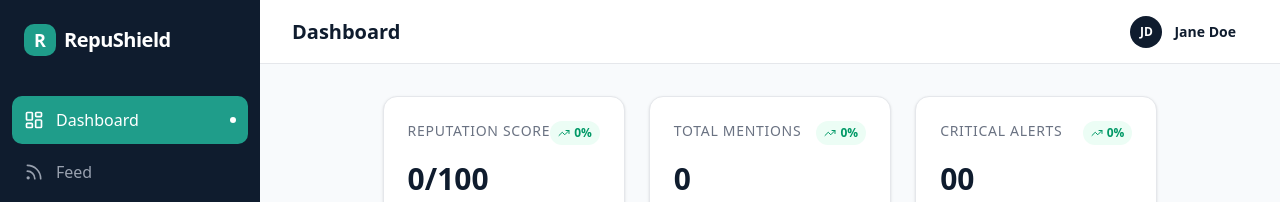
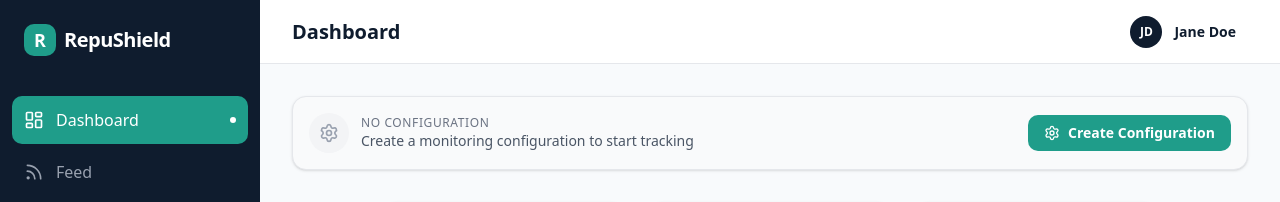
Before and after one commit to trueinf/Repushieldv7, a React (Vite) app in the folder frontend/: page / in a window 1280 px wide. Shown: the top 202 px of the page. Built offline with nearby package versions, Linux system fonts and the light colour scheme; no server answers; a web font is replaced by a local one.

Commit message:
Configuration Context Bar - Show inactive configurations with Not Active status - Display previous config when not active with Activate button - Three states: Active (green), Not Active (amber), No Config (gray)

```diff
--- a/frontend/src/components/generated/RepuShield.tsx
+++ b/frontend/src/components/generated/RepuShield.tsx
@@ -226,10 +226,23 @@ export const RepuShield = () => {
 
   const loadActiveConfiguration = async () => {
     try {
-      const config = await ConfigurationApi.getActive();
-      if (config) {
-        setConfigurationId(config.id);
-        setActiveConfiguration(config);
+      // First try to get active configuration
+      const activeConfig = await ConfigurationApi.getActive();
+      if (activeConfig) {
+        setConfigurationId(activeConfig.id);
+        setActiveConfiguration({ ...activeConfig, _isActive: true });
+      } else {
+        // If no active config, get the most recent one
+        const allConfigs = await ConfigurationApi.getAll();
+        if (allConfigs && allConfigs.length > 0) {
+          // Sort by updatedAt to get the most recent
+          const sortedConfigs = allConfigs.sort((a, b) =>
+            new Date(b.updatedAt).getTime() - new Date(a.updatedAt).getTime()
+          );
+          const mostRecent = sortedConfigs[0];
+          setConfigurationId(mostRecent.id);
+          setActiveConfiguration({ ...mostRecent, _isActive: false });
+        }
       }
     } catch (err) {
       console.error('Error loading configuration:', err);
@@ -346,15 +359,21 @@ export const RepuShield = () => {
             <div className="max-w-7xl mx-auto space-y-8">
 
             {/* Configuration Context Bar */}
-            {activeConfiguration && (
-              <div className="bg-white border border-gray-200 rounded-xl shadow-sm p-4">
+            {activeConfiguration ? (
+              <div className={`border rounded-xl shadow-sm p-4 ${activeConfiguration._isActive ? 'bg-white border-gray-200' : 'bg-amber-50 border-amber-200'}`}>
                 <div className="flex items-center justify-between">
                   <div className="flex items-center space-x-6">
-                    {/* Active Configuration Name */}
+                    {/* Configuration Name with Status */}
                     <div className="flex items-center space-x-3">
-                      <div className="w-2 h-2 bg-emerald-500 rounded-full animate-pulse" />
+                      {activeConfiguration._isActive ? (
+                        <div className="w-2 h-2 bg-emerald-500 rounded-full animate-pulse" />
+                      ) : (
+                        <div className="w-2 h-2 bg-amber-500 rounded-full" />
+                      )}
                       <div>
-                        <p className="text-xs text-gray-500 font-medium uppercase tracking-wider">Active Configuration</p>
+                        <p className={`text-xs font-medium uppercase tracking-wider ${activeConfiguration._isActive ? 'text-gray-500' : 'text-amber-600'}`}>
+                          {activeConfiguration._isActive ? 'Active Configuration' : 'Not Active'}
+                        </p>
                         <p className="text-lg font-bold text-[#0F1C2E]">{activeConfiguration.entityDetails?.name || 'Unnamed Configuration'}</p>
                       </div>
                     </div>
@@ -410,13 +429,38 @@ export const RepuShield = () => {
                     </div>
                   </div>
 
-                  {/* Edit Button */}
+                  {/* Edit/Activate Button */}
                   <button
                     onClick={() => setActiveTab('configuration')}
-                    className="flex items-center space-x-2 px-4 py-2 text-sm font-medium text-[#1F9D8A] hover:bg-[#1F9D8A]/10 rounded-lg transition-colors"
+                    className={`flex items-center space-x-2 px-4 py-2 text-sm font-medium rounded-lg transition-colors ${
+                      activeConfiguration._isActive
+                        ? 'text-[#1F9D8A] hover:bg-[#1F9D8A]/10'
+                        : 'text-white bg-[#1F9D8A] hover:bg-[#188976]'
+                    }`}
                   >
                     <Settings size={16} />
-                    <span>Edit</span>
+                    <span>{activeConfiguration._isActive ? 'Edit' : 'Activate'}</span>
+                  </button>
+                </div>
+              </div>
+            ) : (
+              <div className="bg-gray-50 border border-gray-200 rounded-xl shadow-sm p-4">
+                <div className="flex items-center justify-between">
+                  <div className="flex items-center space-x-3">
+                    <div className="w-10 h-10 bg-gray-100 rounded-full flex items-center justify-center">
+                      <Settings size={20} className="text-gray-400" />
+                    </div>
+                    <div>
+                      <p className="text-xs text-gray-500 font-medium uppercase tracking-wider">No Configuration</p>
+                      <p className="text-sm text-gray-600">Create a monitoring configuration to start tracking</p>
+                    </div>
+                  </div>
+                  <button
+                    onClick={() => setActiveTab('configuration')}
+                    className="flex items-center space-x-2 px-4 py-2 text-sm font-semibold text-white bg-[#1F9D8A] hover:bg-[#188976] rounded-lg transition-colors"
+                  >
+                    <Settings size={16} />
+                    <span>Create Configuration</span>
                   </button>
                 </div>
               </div>
```
